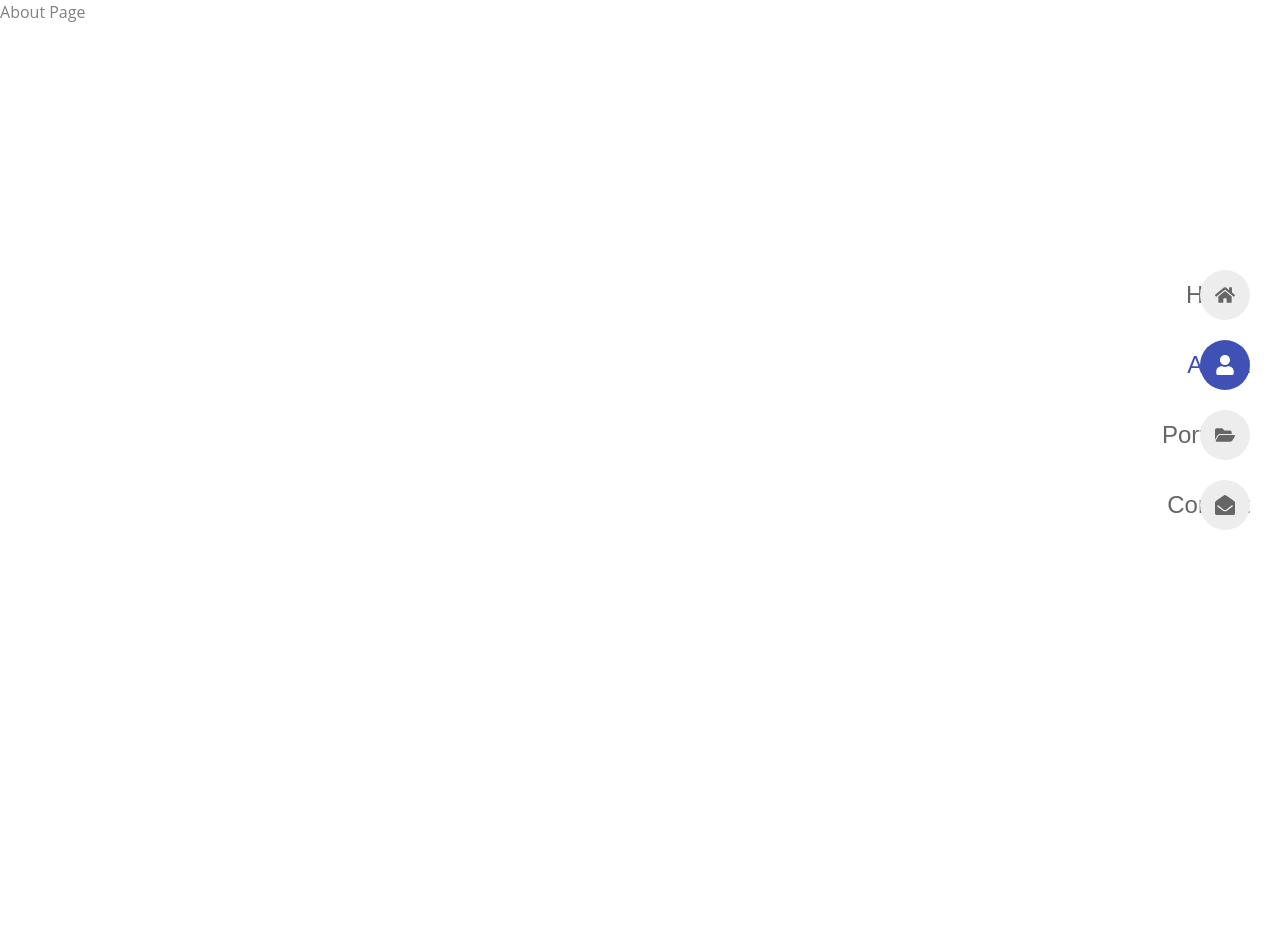
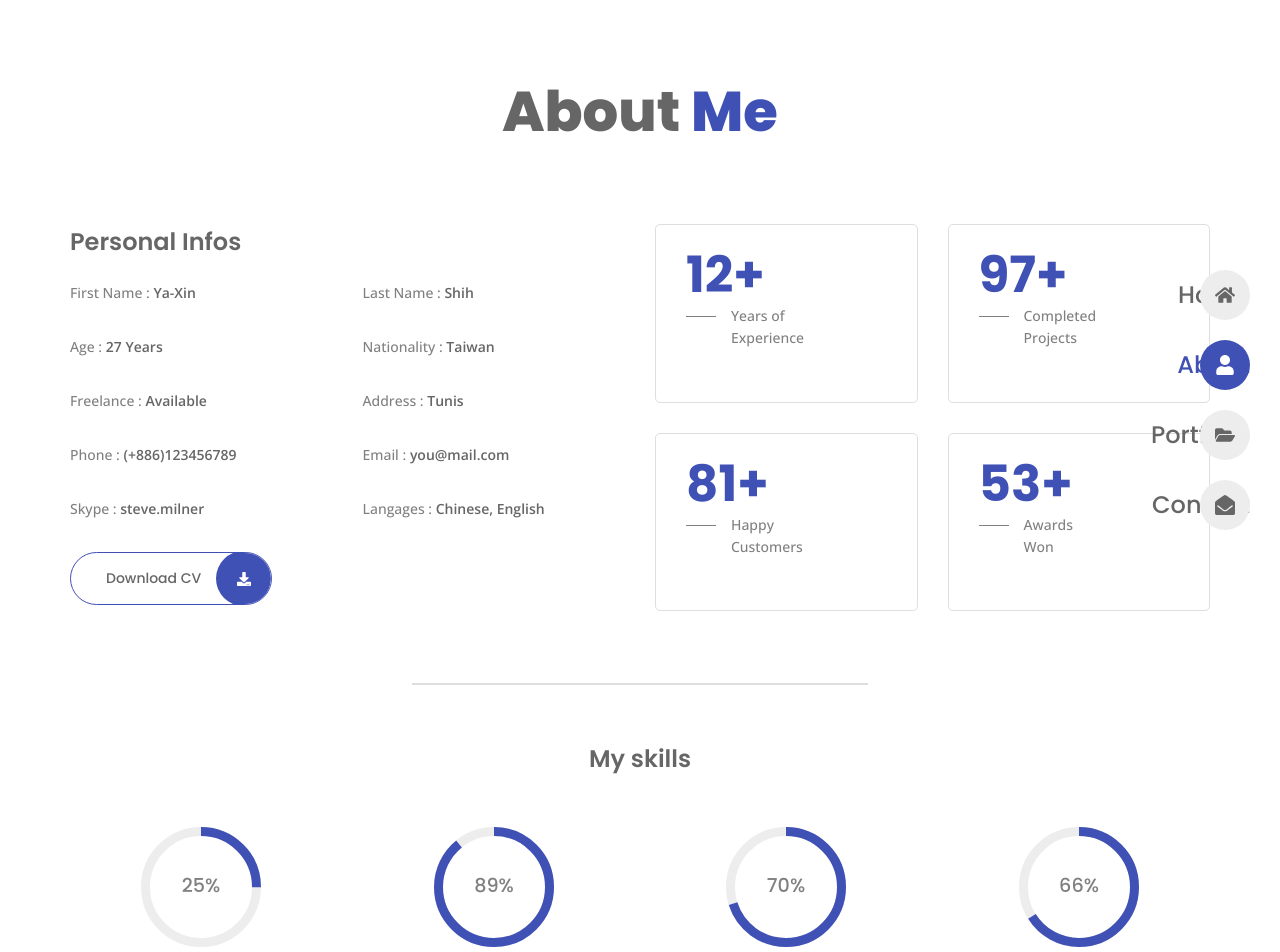
Before and after one commit to yaxingshih/react-personal-portfolio, a React (Vite) app: page /about in a window 1280 px wide. Shown: the top 952 px of the page. Before the commit the page ends 800 px from the top, so only its background shows below. Built offline with nearby package versions, Linux system fonts and the light colour scheme.

Commit message:
modify About page

```diff
--- a/index.html
+++ b/index.html
@@ -3,7 +3,7 @@
   <head>
     <meta charset="UTF-8" />
     <meta name="viewport" content="width=device-width, initial-scale=1.0" />
-    <title>Vite + React</title>
+    <title>Portfolio Website</title>
   </head>
   <body>
     <div id="root"></div>
--- a/package.json
+++ b/package.json
@@ -10,7 +10,9 @@
     "preview": "vite preview"
   },
   "dependencies": {
+    "html-react-parser": "^5.1.18",
     "react": "^18.3.1",
+    "react-circular-progressbar": "^2.1.0",
     "react-dom": "^18.3.1",
     "react-icons": "^5.3.0",
     "react-router-dom": "^6.27.0"
--- a/src/App.css
+++ b/src/App.css
@@ -1,5 +1,5 @@
 /* ========== Google Fonts ========== */
-@import url('https://fonts.googleapis.com/css2?family=Noto+Sans:ital,wght@0,100..900;1,100..900&display=swap');
+@import url('https://fonts.googleapis.com/css2?family=Open+Sans:wght@400;500;600&family=Poppins:wght@500;600;700;800&display=swap');
 @tailwind base;
 @tailwind components;
 @tailwind utilities;
@@ -84,6 +84,10 @@
 }
 
 /* ========== Reusable CSS ========== */
+.container {
+    max-width: 1140px;
+    margin-inline: auto;
+}
 .grid {
     display: grid;
     gap: 30px;
@@ -91,6 +95,13 @@
 
 .section {
     padding-block: 70px;
+}
+
+.section__title {
+    font-size: var(--big-font-size);
+    font-weight: var(--weight-800);
+    text-align: center;
+    margin-bottom: 70px;
 }
 
 .button {
--- /dev/null
+++ b/src/components/Info.jsx
@@ -0,0 +1,17 @@
+import React from 'react'
+import { personalInfo } from '../data'
+
+const Info = () => {
+  return (
+    <>
+    {personalInfo.map(({title, description}, index) => {
+        return <li className="info__item" key={index}>
+            <span className="info__title">{title}</span>
+            <span className="info__description">{description}</span>
+        </li>
+    })}
+    </>
+  )
+}
+
+export default Info
--- /dev/null
+++ b/src/components/Skills.jsx
@@ -0,0 +1,27 @@
+import React from 'react';
+import { skills } from '../data';
+import { CircularProgressbar } from 'react-circular-progressbar';
+import 'react-circular-progressbar/dist/styles.css'
+
+const Skills = () => {
+  return (
+    <>
+    {skills.map(({title, percentage}, id) => {
+        return (
+            <div className='progress__box' key={id}>
+                <div className="progress__circle">
+                    <CircularProgressbar
+                        strokeWidth={7.5}
+                        text={`${percentage}%`}
+                        value={percentage}
+                    />
+                </div>
+                <h3 className="skills__title">{title}</h3>
+            </div>
+        )
+    })}
+    </>
+  )
+}
+
+export default Skills
--- /dev/null
+++ b/src/components/Stats.jsx
@@ -0,0 +1,22 @@
+import React from 'react';
+import { stats } from '../data';
+import parse from 'html-react-parser';
+
+const Stats = () => {
+  return (
+    <>
+    {stats.map(({no, title}, index) => {
+        return (
+            <div className="stats__box" key={index}>
+                <h3 className="stats__no">{no}</h3>
+                <p className="stats__title">{parse(title)}</p>
+            </div>
+
+        )
+    })}
+    </>
+
+  )
+}
+
+export default Stats
--- a/src/data.jsx
+++ b/src/data.jsx
@@ -61,13 +61,13 @@
     {
       id: 1,
       title: 'First Name : ',
-      description: 'Steve',
+      description: 'Ya-Xin',
     },
 
     {
       id: 2,
       title: 'Last Name : ',
-      description: 'Milner',
+      description: 'Shih',
     },
 
     {
@@ -79,7 +79,7 @@
     {
       id: 4,
       title: 'Nationality : ',
-      description: 'Tunisian',
+      description: 'Taiwan',
     },
 
     {
@@ -97,7 +97,7 @@
     {
       id: 7,
       title: 'Phone : ',
-      description: '+21621184010',
+      description: '(+886)123456789',
     },
 
     {
@@ -115,7 +115,7 @@
     {
       id: 10,
       title: 'Langages : ',
-      description: 'French, English',
+      description: 'Chinese, English',
     },
   ];
 
--- a/src/pages/about/About.jsx
+++ b/src/pages/about/About.jsx
@@ -1,8 +1,56 @@
+import Info from '../../components/Info';
+import Stats from '../../components/Stats'
+import Skills from '../../components/Skills'
+import { FaDownload } from 'react-icons/fa';
+import CV from '../../assets/steve-Cv.pdf'
+import "./about.css"
+
+
 const About = () => {
     return (
-      <div>
-        About Page
-      </div>
+      <main className="section container">
+        <section className="about">
+          <h2 className="section__title">
+            About <span>Me</span>
+          </h2>
+          <div className="about__container grid">
+            <div className="about__info">
+              <h3 className="section__subtitle">
+                Personal Infos
+              </h3>
+              <ul className="info__list grid">
+                <Info />
+              </ul>
+
+              <a href={CV} download="" className="button">
+                Download CV
+                <span className="button__icon">
+                  <FaDownload />
+                </span>
+
+              </a>
+            </div>
+
+            <div className="stats grid">
+              <Stats />
+            </div>
+          </div>
+
+
+        </section>
+
+        <div className="separator"></div>
+
+        <section className="skills">
+          <h3 className="section__subtitle subtitle__center">
+            My skills
+          </h3>
+          <div className="skills__container grid">
+            <Skills />
+          </div>
+
+        </section>
+      </main>
     );
   };
 
--- a/src/pages/about/about.css
+++ b/src/pages/about/about.css
@@ -0,0 +1,104 @@
+.about__container,
+.info__list,
+.stats {
+    grid-template-columns: repeat(2, 1fr);
+}
+
+.info__list {
+    row-gap: 20px;
+    margin-bottom: 32px;
+}
+
+.section__subtitle {
+    font-size: var(--h3-font-size);
+    font-weight: var(--weight-600);
+    margin-bottom: 20px;
+}
+
+.info__list .info__title,
+.info__list .info__description {
+    font-size: var(--small-font-size);
+}
+
+.info__list .info__description {
+    color: var(--title-color);
+    font-weight: var(--weight-600);
+}
+
+.stats__box {
+    border: 1px solid var(--border-color);
+    padding: 20px 30px 25px;
+    border-radius: 5px;
+}
+
+.stats__no {
+    color: var(--first-color);
+    line-height: 1.2;
+    font-size: var(--h1-font-size);
+}
+
+.stats__title {
+    padding-left: 45px;
+    line-height: 1.6;
+    font-size: var(--small-font-size);
+    position: relative;
+}
+
+.stats__title::before {
+    content: '';
+    position: absolute;
+    left: 0;
+    top: 25%;
+    width: 30px;
+    height: 1px;
+    background-color: var(--text-color);
+}
+
+.section__title span {
+    color: var(--first-color);
+}
+
+.separator {
+    border: 1px solid var(--border-color);
+    max-width: 40%;
+    margin: 72px auto 56px;
+}
+
+.subtitle__center {
+    text-align: center;
+    margin-bottom: 50px;
+}
+
+.skills__container {
+    grid-template-columns: repeat(4, 1fr);
+    row-gap: 48px;
+    justify-items: center;
+}
+
+.progress__circle {
+    width: 120px;
+    height: 120px;
+}
+
+.CircularProgressbar-path {
+    stroke: var(--first-color)!important;
+    stroke-linecap: butt!important;
+}
+
+.CircularProgressbar-trail {
+    stroke: var(--container-color)!important;
+}
+
+.CircularProgressbar-text {
+    fill: var(--text-color)!important;
+    font-family: var(--second-font)!important;
+    font-size: var(--normal-font-size)!important;
+}
+
+.skills__title {
+    font-family: var(--body-font);
+    font-size: var(--normal-font-size)!important;
+    font-weight: var(--weight-400);
+    text-align: center;
+    margin-top: 24px;
+}
```
Also changed, not shown: src/assets/home.jpg, 1 other file (tests, documents, lock files or other folders).
